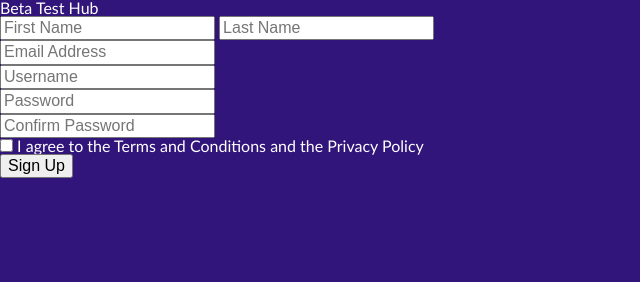
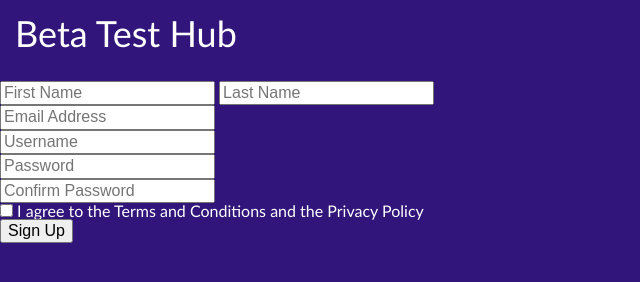
Before and after one commit to ITMD-362-Fall2021-JosephKim/project1, a plain HTML site: page index.html in a window 1280 px wide. Shown: the whole page, without its empty margins (0-640 px from the left). Drawn offline with Linux system fonts and the light colour scheme.

Commit message:
Update screen.css
Add spacing and font-size for header

```diff
--- a/css/screen.css
+++ b/css/screen.css
@@ -4,3 +4,13 @@ html {
    background-color: #31157B;
    color: #FFFFFF;
 }
+
+header{
+    font-size: 36px;
+    margin: 15px 0px 30px 15px;
+}
+
+#sign_up{
+    margin: 400px;
+
+}
```
